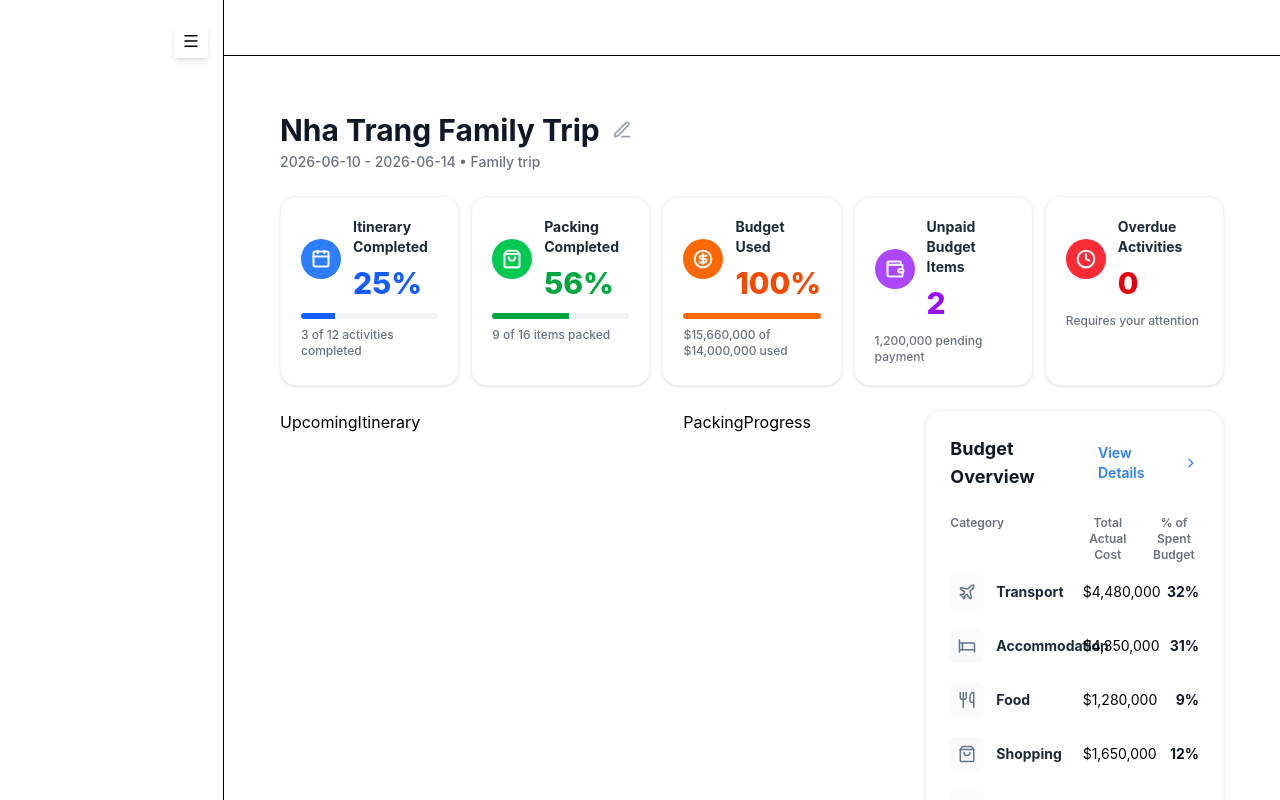
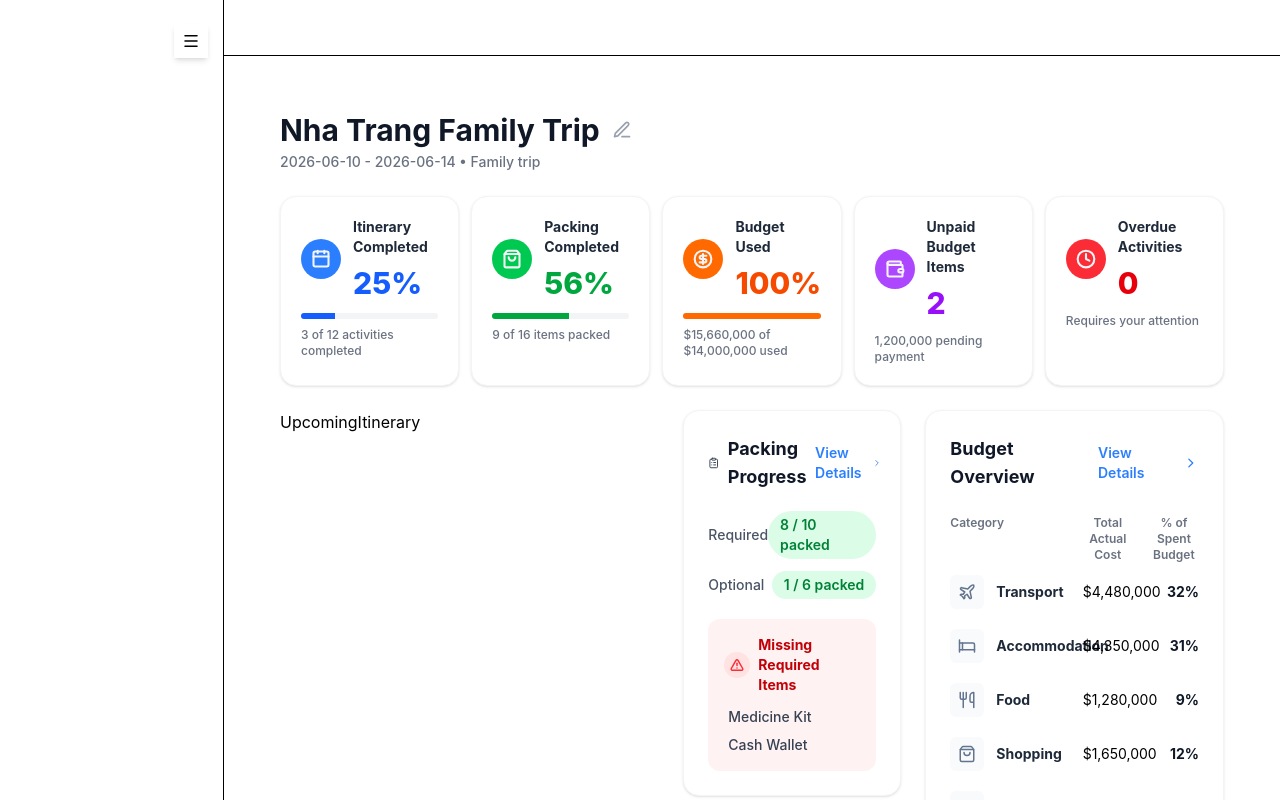
Before and after one commit to ThuTran-ttss/wecamp_batch10_capstone_we2star, a React (Vite) app in the folder webapp/: page /dashboard in a window 1280 px wide. Built offline with nearby package versions, Linux system fonts and the light colour scheme.

Commit message:
add Dashboard - PackingProgress

```diff
--- a/webapp/src/components/dashboard/PackingProgress.jsx
+++ b/webapp/src/components/dashboard/PackingProgress.jsx
@@ -1,9 +1,94 @@
-import React from 'react'
+import React from "react";
+import { Link } from "react-router-dom";
+import { ClipboardList, AlertTriangle, ChevronRight } from "lucide-react";
 
-function PackingProgress() {
+function StatRow({ label, packed, total }) {
   return (
-    <div>PackingProgress</div>
-  )
+    <div className="flex items-center justify-between">
+      <span className="text-sm font-medium text-gray-600">{label}</span>
+      <span className="rounded-full bg-green-100 px-3 py-1 text-sm font-semibold text-green-700">
+        {packed} / {total} packed
+      </span>
+    </div>
+  );
 }
 
-export default PackingProgress
+function PackingProgress({ packingData = [] }) {
+
+  const requiredItems = packingData.filter((i) => i.required === "Yes");
+  const optionalItems = packingData.filter((i) => i.required === "No");
+
+  const requiredPacked = requiredItems.filter((i) => i.packed === "Yes").length;
+  const optionalPacked = optionalItems.filter((i) => i.packed === "Yes").length;
+
+  // Các item bắt buộc nhưng chưa pack
+  const missingRequired = requiredItems.filter((i) => i.packed === "No");
+
+  return (
+    <div className="flex flex-col gap-5 rounded-2xl border border-gray-100 bg-white p-6 shadow-sm">
+
+      {/* Header */}
+      <div className="flex items-center justify-between">
+        <div className="flex items-center gap-2">
+          <ClipboardList size={20} className="text-gray-700" />
+          <h2 className="text-lg font-bold text-gray-900">Packing Progress</h2>
+        </div>
+        <Link
+          to="/packing"
+          className="flex items-center gap-1 text-sm font-semibold text-blue-500 hover:text-blue-700"
+        >
+          View Details <ChevronRight size={16} />
+        </Link>
+      </div>
+
+      {/* Stat rows */}
+      <div className="flex flex-col gap-3">
+        <StatRow
+          label="Required"
+          packed={requiredPacked}
+          total={requiredItems.length}
+        />
+        <StatRow
+          label="Optional"
+          packed={optionalPacked}
+          total={optionalItems.length}
+        />
+      </div>
+
+      {/* Missing required items alert*/}
+      {missingRequired.length > 0 && (
+        <div className="rounded-xl bg-red-50 p-4">
+          <div className="mb-3 flex items-center gap-2">
+            <div className="rounded-full bg-red-100 p-1.5 text-red-500">
+              <AlertTriangle size={14} strokeWidth={2.5} />
+            </div>
+            <span className="text-sm font-bold text-red-700">
+              Missing Required Items
+            </span>
+          </div>
+          <ul className="flex flex-col gap-2 pl-1">
+            {missingRequired.map((item) => (
+              <li key={item.id} className="text-sm font-medium text-gray-700">
+                {item.name}
+              </li>
+            ))}
+          </ul>
+        </div>
+      )}
+
+      {/* Empty state*/}
+      {packingData.length === 0 && (
+        <div className="flex flex-col items-center justify-center py-8 text-center">
+          <ClipboardList size={36} className="mb-2 text-gray-200" strokeWidth={1.5} />
+          <p className="text-sm font-bold text-gray-600">No packing items yet</p>
+          <p className="mt-1 text-xs font-medium text-gray-400">
+            Items added to your packing list will appear here.
+          </p>
+        </div>
+      )}
+
+    </div>
+  );
+}
+
+export default PackingProgress;
```
